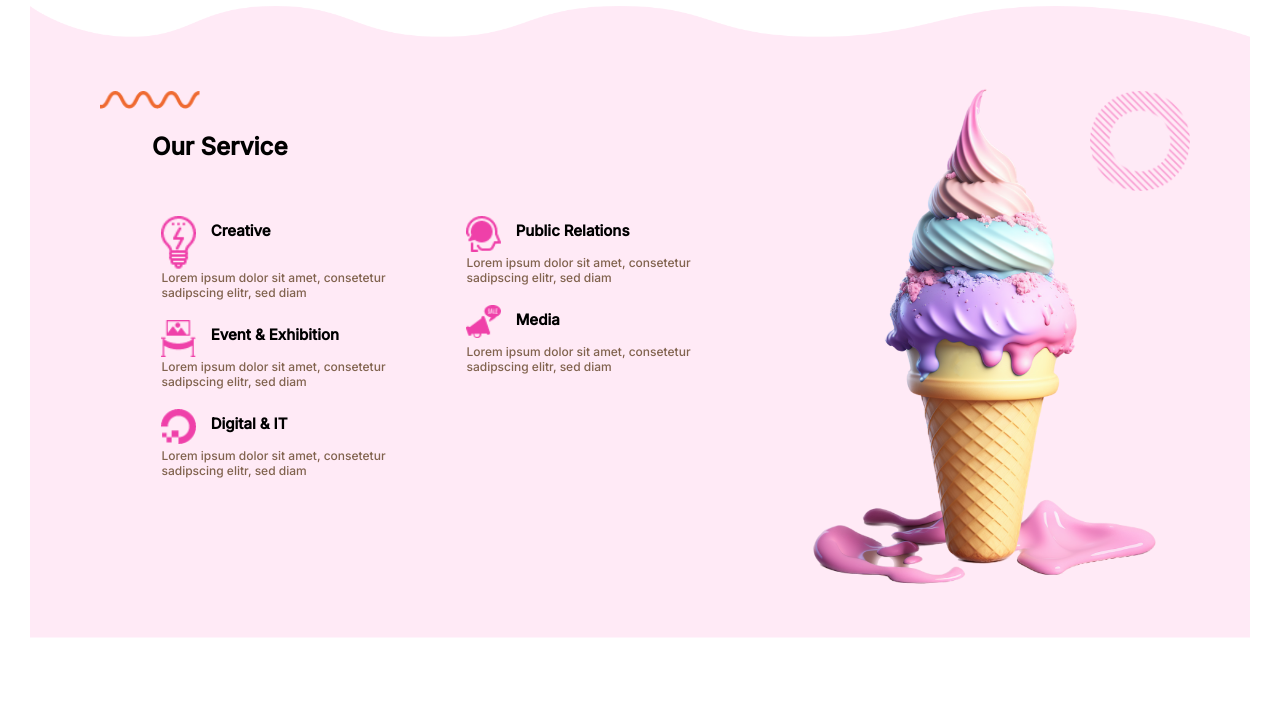
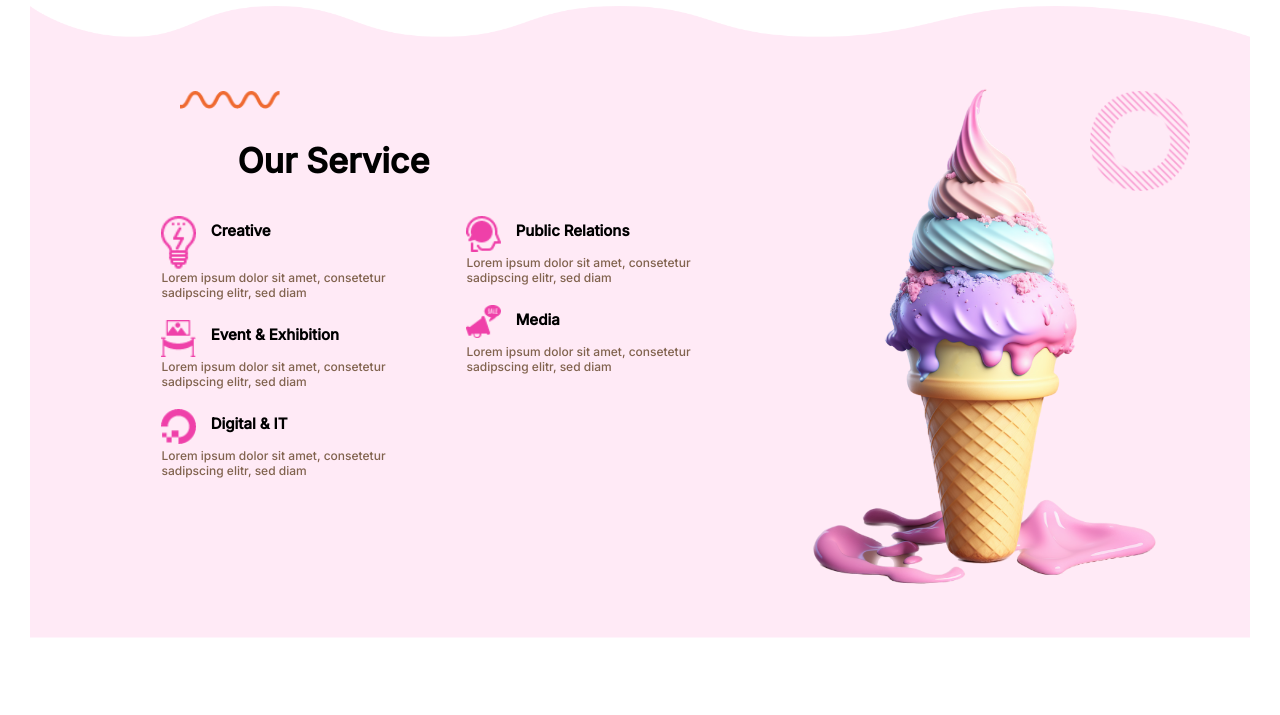
Before and after one commit to Vishal30M/Assignment, a website: page index.html in a window 1280 px wide. Shown: the part 1520-2235 px from the top of the page. Drawn offline with Linux system fonts and the light colour scheme.

Commit message:
Edit style.css

```diff
--- a/style.css
+++ b/style.css
@@ -1276,16 +1276,17 @@ footer {
   .top-l2 {
     position: absolute;
     top: 12%;
-    left: 70px;
+    left: 150px;
     z-index: 8;
     width: 100px;
   }
 
   .our {
-    left: 10%;
+    left: 17%;
     position: absolute;
     margin-bottom: 0;
     top: 15%;
+    font-size: 34px;
   }
 
   .service-list {
@@ -1423,6 +1424,7 @@ footer {
   .feet-2 ul {
     list-style: none;
     padding-left: 0;
+    margin-bottom: 50px;
   }
 
   .feet-2 li {
```
